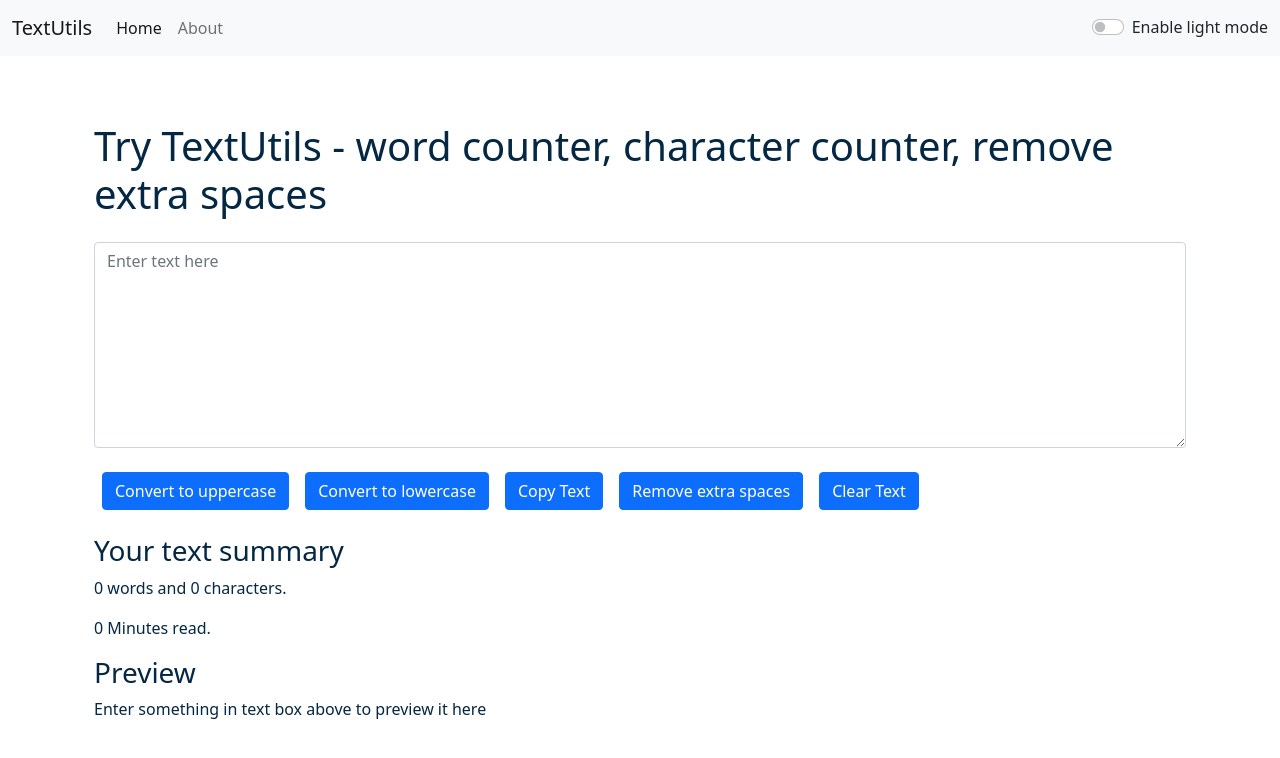
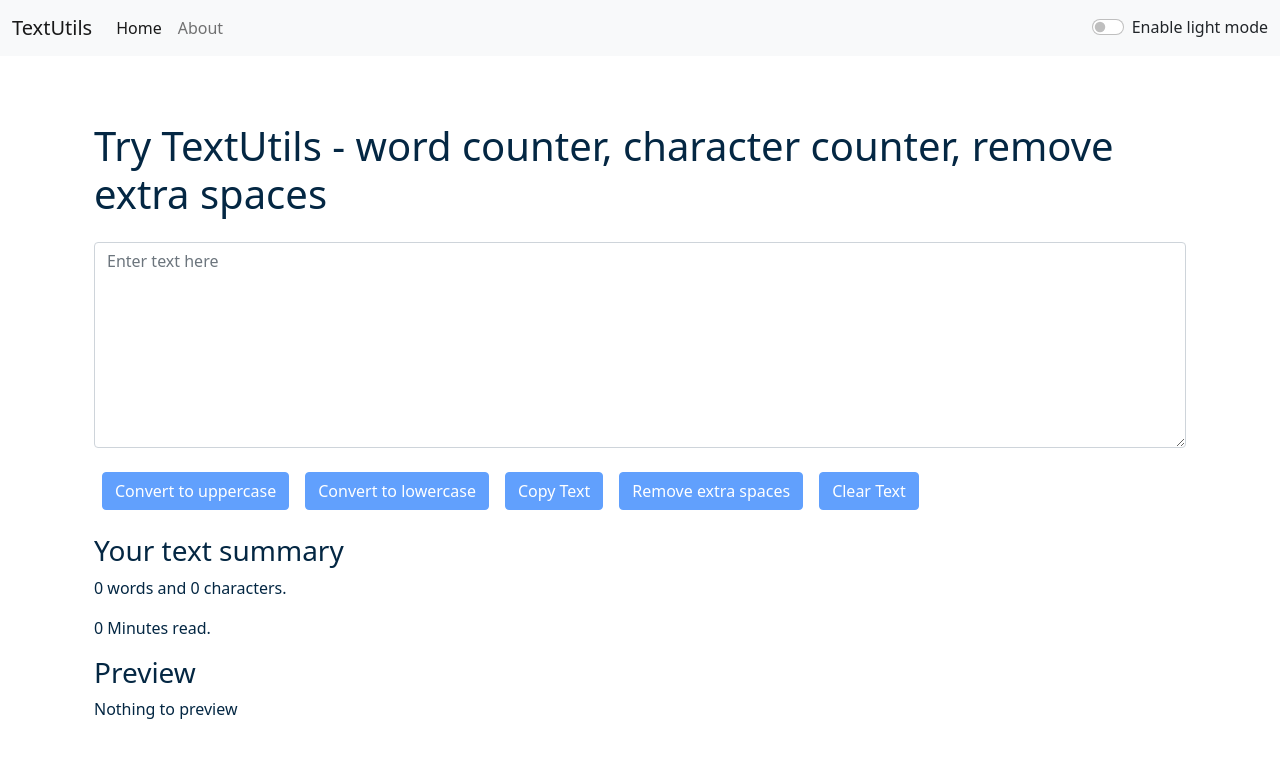
Before and after one commit to shubhsd/textutils-react, a React (Create React App) app: page / in a window 1280 px wide. Shown: the top 758 px of the page. Built offline with nearby package versions, Linux system fonts and the light colour scheme.

Commit message:
copy to clipboard highlighted text removed

```diff
--- a/src/components/TextForm.js
+++ b/src/components/TextForm.js
@@ -27,6 +27,7 @@ export default function TextForm(props) {
         const text = document.getElementById('myBox');
         text.select();
         navigator.clipboard.writeText(text.value);
+        document.getSelection().removeAllRanges(); // To remove that highlighted text selection preview
         props.showAlert('Copied to clipboard', 'success');
     };
 
@@ -47,11 +48,11 @@ export default function TextForm(props) {
                 <div className="mb-3">
                     <textarea className="form-control" id="myBox" style={{ backgroundColor: props.mode === 'dark' ? '#13466e' : 'white', color: props.mode === 'dark' ? 'white' : '#042743' }} rows="8" onChange={handleOnChange} value={text} placeholder='Enter text here'></textarea>
                 </div>
-                <button className='btn btn-primary mx-2 my-2' onClick={handleUpperCaseClick}>Convert to uppercase</button>
-                <button className='btn btn-primary mx-2 my-2' onClick={handleLowerCaseClick}>Convert to lowercase</button>
-                <button className='btn btn-primary mx-2 my-2' onClick={handleCopy}>Copy Text</button>
-                <button className='btn btn-primary mx-2 my-2' onClick={handleExtraSpaces}>Remove extra spaces</button>
-                <button className='btn btn-primary mx-2 my-2' onClick={handleClearClick}>Clear Text</button>
+                <button disabled={text.length === 0} className='btn btn-primary mx-2 my-2' onClick={handleUpperCaseClick}>Convert to uppercase</button>
+                <button disabled={text.length === 0} className='btn btn-primary mx-2 my-2' onClick={handleLowerCaseClick}>Convert to lowercase</button>
+                <button disabled={text.length === 0} className='btn btn-primary mx-2 my-2' onClick={handleCopy}>Copy Text</button>
+                <button disabled={text.length === 0} className='btn btn-primary mx-2 my-2' onClick={handleExtraSpaces}>Remove extra spaces</button>
+                <button disabled={text.length === 0} className='btn btn-primary mx-2 my-2' onClick={handleClearClick}>Clear Text</button>
                 {/* mx-2 bootstrap class gives margin in x  */}
             </div>
 
@@ -62,7 +63,7 @@ export default function TextForm(props) {
                 <p>{0.008 * text.split(" ").filter((element) => { return element.length !== 0 }).length} Minutes read.</p>
 
                 <h3>Preview</h3>
-                <p>{text.length > 0 ? text : 'Enter something in text box above to preview it here'}</p>
+                <p>{text.length > 0 ? text : 'Nothing to preview'}</p>
             </div>
         </>
     )
```
